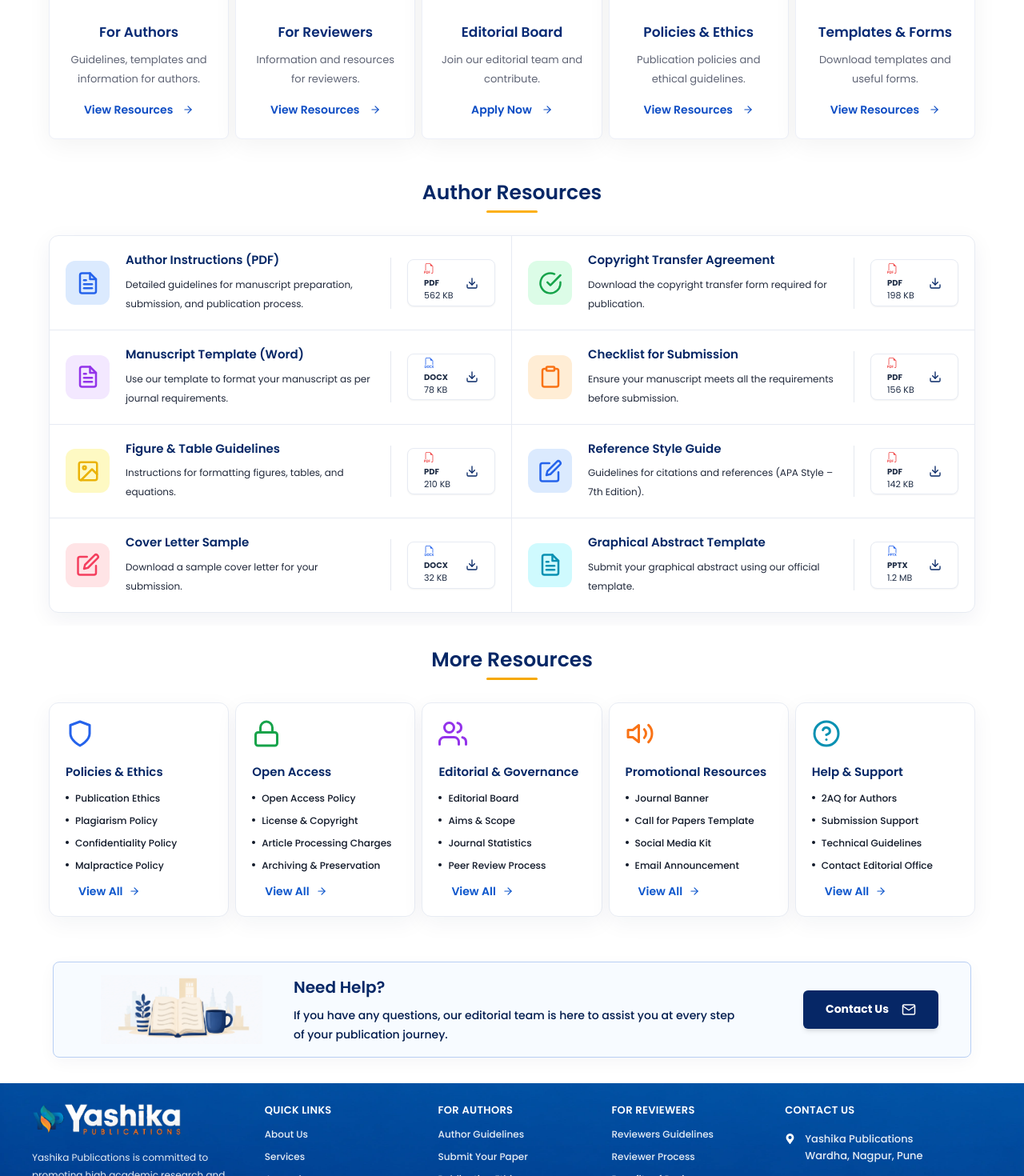
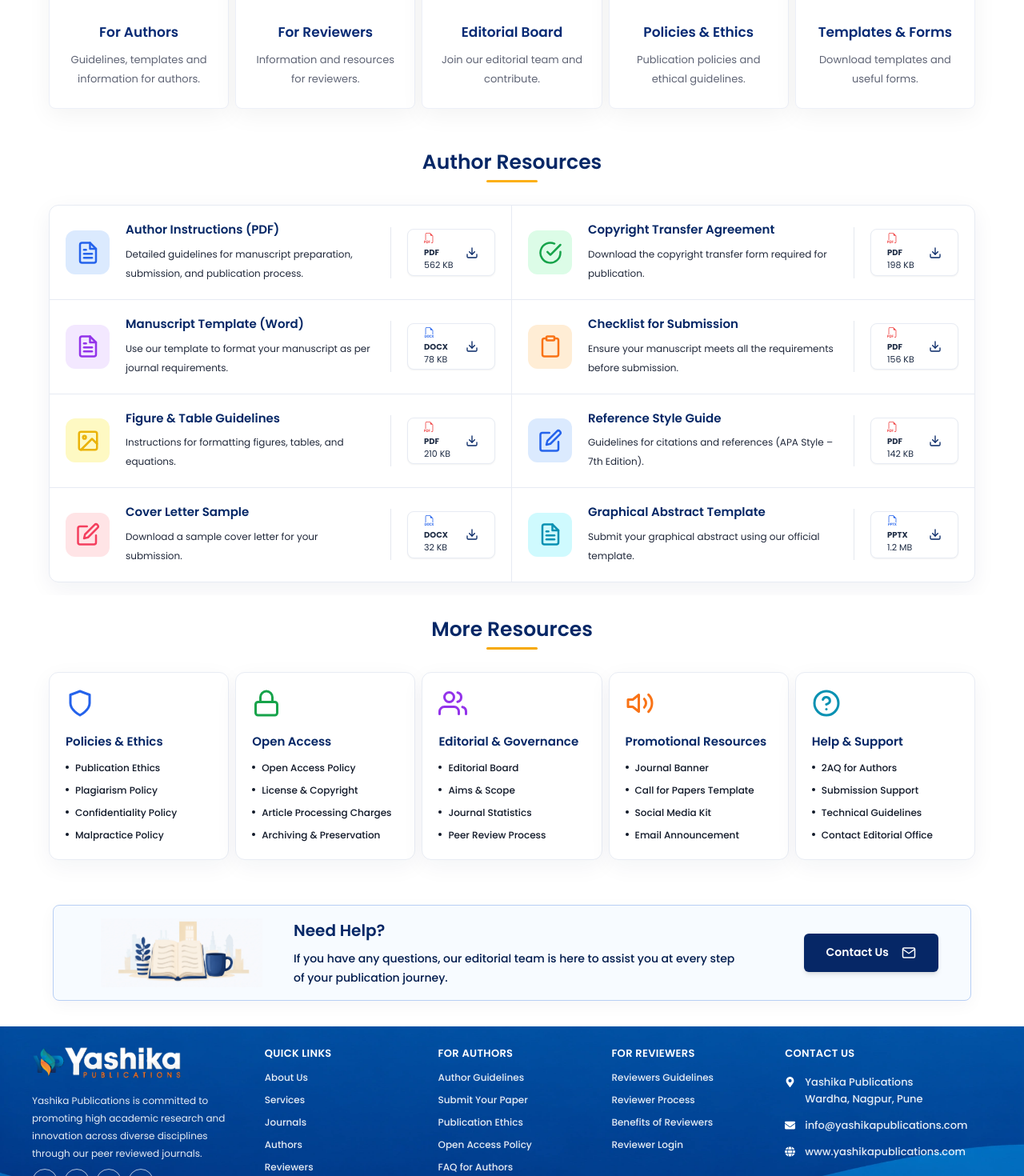
Before and after one commit to Dhanshri-Rc/yashika-publications, a React (Vite) app: page /resources in a window 1280 px wide. Shown: the part 660-2130 px from the top of the page at 80% size. Built offline with nearby package versions, Linux system fonts and the light colour scheme.

Commit message:
fix: update href links from "/contact" to "/journals" across multiple pages

```diff
--- a/src/pages/About.jsx
+++ b/src/pages/About.jsx
@@ -451,7 +451,7 @@ const About = () => {
         boxShadow: "0 0 25px rgba(255,255,255,0.45)",
       }}
       whileTap={{ scale: 0.96 }}
-      href="/contact"
+      href="/journals"
       className="inline-flex h-[50px] sm:mr-10 mr-0 min-w-[220px] items-center justify-center gap-3 rounded-[6px] bg-white px-6 text-[15px] font-semibold text-[#063a70] shadow-xl transition duration-300 hover:bg-[#f2f7ff]"
     >
       Submit Your Paper <FaPaperPlane className="text-[18px]" />
--- a/src/pages/Authors.jsx
+++ b/src/pages/Authors.jsx
@@ -441,7 +441,7 @@ const Authors = () => {
                boxShadow: "0 0 25px rgba(255,255,255,0.45)",
              }}
              whileTap={{ scale: 0.96 }}
-             href="/contact"
+             href="/journals"
              className="inline-flex h-[50px] sm:mr-10 mr-0 min-w-[220px] items-center justify-center text-white gap-3 rounded-[6px] bg-orange-400 px-6 text-[15px] font-semibold hover:text-[#063a70] shadow-xl transition duration-300 hover:bg-[#f2f7ff]"
            >
              Submit Your Paper <FaPaperPlane className="text-[18px]" />
--- a/src/pages/Contact.jsx
+++ b/src/pages/Contact.jsx
@@ -532,7 +532,7 @@ const Contact = () => {
                 boxShadow: "0 0 25px rgba(255,255,255,0.45)",
               }}
               whileTap={{ scale: 0.96 }}
-              href="/contact"
+              href="/journals"
               className="inline-flex h-[50px] sm:mr-10 mr-0 min-w-[220px] items-center justify-center gap-3 rounded-[6px] bg-white px-6 text-[15px] font-semibold text-[#063a70] shadow-xl transition duration-300 hover:bg-[#f2f7ff]"
             >
               Submit Your Paper <FaPaperPlane className="text-[18px]" />
--- a/src/pages/Home.jsx
+++ b/src/pages/Home.jsx
@@ -657,7 +657,7 @@ function Home() {
         boxShadow: "0 0 25px rgba(255,255,255,0.45)",
       }}
       whileTap={{ scale: 0.96 }}
-      href="/contact"
+      href="/journals"
       className="inline-flex h-[50px] sm:mr-10 mr-0 min-w-[220px] items-center justify-center gap-3 rounded-[6px] bg-white px-6 text-[15px] font-semibold text-[#063a70] shadow-xl transition duration-300 hover:bg-[#f2f7ff]"
     >
       Submit Your Paper <FaPaperPlane className="text-[18px]" />
--- a/src/pages/Resources.jsx
+++ b/src/pages/Resources.jsx
@@ -326,11 +326,11 @@ const Resources = () => {
           </p>
 
           {/* Button */}
-          <button className="mt-4 inline-flex items-center gap-3 font-semibold text-[14px] text-[#0c4cc4] transition-all duration-300 group-hover:gap-5">
+          {/* <button className="mt-4 inline-flex items-center gap-3 font-semibold text-[14px] text-[#0c4cc4] transition-all duration-300 group-hover:gap-5">
             {item.btn}
 
             <FiArrowRight className="transition-transform duration-300 group-hover:translate-x-2" />
-          </button>
+          </button> */}
         </motion.div>
       ))}
 
@@ -455,9 +455,9 @@ const Resources = () => {
                 ))}
               </ul>
 
-              <button className="mt-auto mx-4 inline-flex items-center gap-2 pt-3 text-[14px] font-semibold text-[#0b55cc] transition-all duration-300 group-hover:gap-4">
+              {/* <button className="mt-auto mx-4 inline-flex items-center gap-2 pt-3 text-[14px] font-semibold text-[#0b55cc] transition-all duration-300 group-hover:gap-4">
                 View All <FiArrowRight />
-              </button>
+              </button> */}
             </motion.div>
           ))}
         </div>
@@ -491,11 +491,12 @@ const Resources = () => {
               </p>
             </div>
           </div>
-
-          <button className="inline-flex h-[48px] min-w-[165px] items-center justify-center gap-4 rounded-md bg-[#062766] px-7 text-[14px] font-bold text-white shadow-md transition-all duration-300 hover:-translate-y-1 hover:bg-[#0b55cc] hover:shadow-xl">
+<Link to="/contact">
+          <button className="inline-flex h-[48px] min-w-[165px] items-center justify-center gap-4 rounded-md bg-[#062766] px-7 text-[14px] font-semibold text-white shadow-md transition-all duration-300 hover:-translate-y-1 hover:bg-[#0b55cc] hover:shadow-xl">
             Contact Us
             <FiMail className="text-[18px]" />
           </button>
+        </Link>
         </motion.div>
       </div>
     </section>
--- a/src/pages/Reviewers.jsx
+++ b/src/pages/Reviewers.jsx
@@ -202,7 +202,7 @@ const Reviewers = () => {
               Make a global impact.
             </h2>
 
-            <p className="mt-5 max-w-[395px] text-[14px] font-medium leading-7 text-white/90 sm:text-[15px]">
+            <p className="mt-5 max-w-[375px] text-[14px] font-medium leading-7 text-white/90 sm:text-[15px]">
               Your expertise helps us maintain the highest standards of research
               and drive innovation forward.
             </p>
@@ -491,7 +491,7 @@ const Reviewers = () => {
                 boxShadow: "0 0 25px rgba(255,255,255,0.45)",
               }}
               whileTap={{ scale: 0.96 }}
-              href="/contact"
+              href="/journals"
               className="inline-flex h-[50px] sm:mr-10 mr-0 min-w-[220px] items-center justify-center gap-3 rounded-[6px] bg-white px-6 text-[15px] font-semibold text-[#063a70] shadow-xl transition duration-300 hover:bg-[#f2f7ff]"
             >
               Submit Your Paper <FaPaperPlane className="text-[18px]" />
--- a/src/pages/Services.jsx
+++ b/src/pages/Services.jsx
@@ -443,7 +443,7 @@ const Services = () => {
         boxShadow: "0 0 25px rgba(255,255,255,0.45)",
       }}
       whileTap={{ scale: 0.96 }}
-      href="/contact"
+      href="/journals"
       className="inline-flex h-[50px] sm:mr-10 mr-0 min-w-[220px] items-center justify-center gap-3 rounded-[6px] bg-white px-6 text-[15px] font-semibold text-[#063a70] shadow-xl transition duration-300 hover:bg-[#f2f7ff]"
     >
       Submit Your Paper <FaPaperPlane className="text-[18px]" />
```
